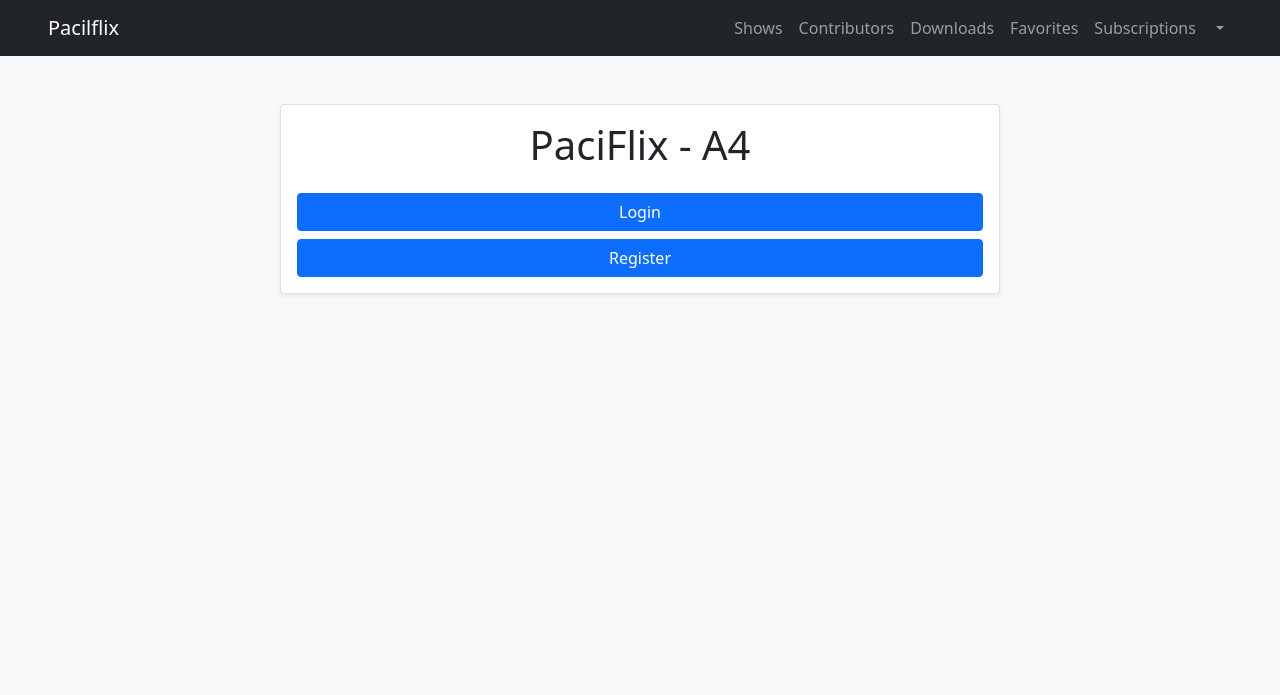
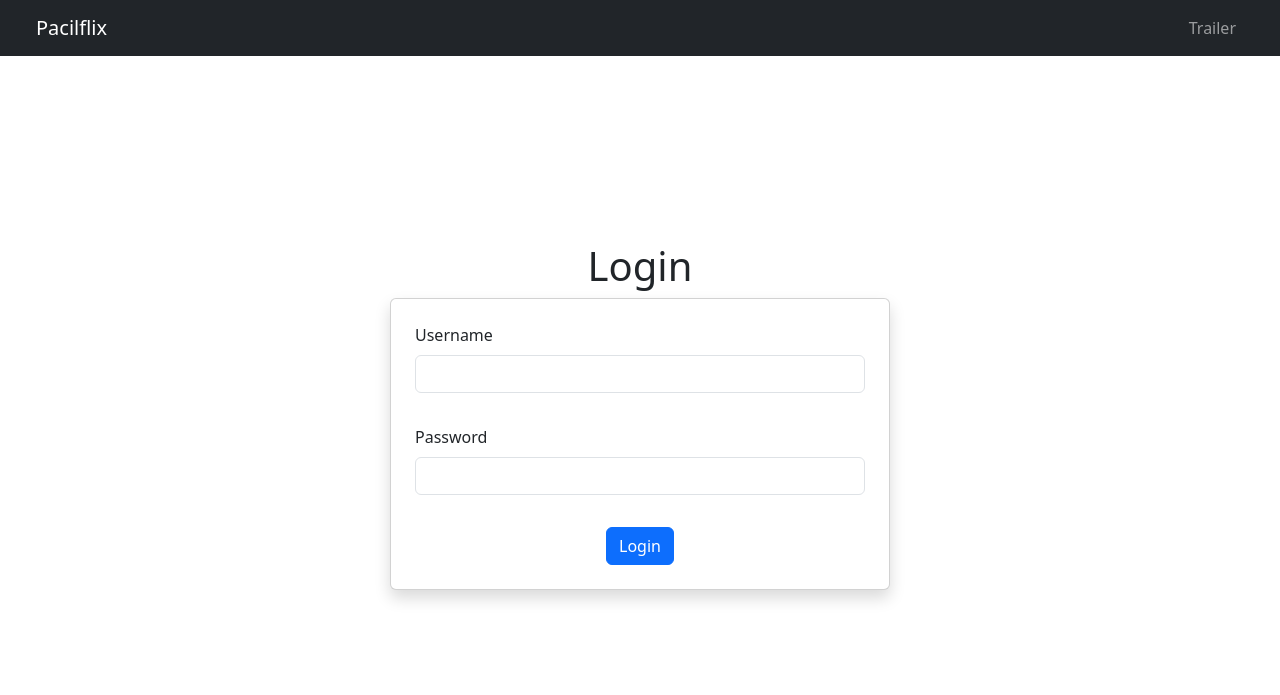
Before and after one commit to basdat-a4/Pacilflix, a Django app: page /main/ in a window 1280 px wide. Shown: the top 695 px of the page. Run offline with Django 5.2, Linux system fonts and the light colour scheme.

Commit message:
Update (TK3) : Repair Navbar for each feature

```diff
--- a/main/templates/base.html
+++ b/main/templates/base.html
@@ -29,10 +29,6 @@
 	</head>
 
 	<body>
-		{% block navbar %}
-        {% include 'navbar.html' %}
-        {% endblock navbar %}
-
         {% block content %}
         {% endblock content %}
 	</body>
--- a/main/templates/beli_langganan.html
+++ b/main/templates/beli_langganan.html
@@ -20,6 +20,7 @@
 
 {% block content %}
 <body>
+  {% include "navbar-user.html" %}
   <div class="container mt-5">
     <div class="row">
         <h1>BELI PAKET</h1>
--- a/main/templates/daftar_favorit.html
+++ b/main/templates/daftar_favorit.html
@@ -18,9 +18,8 @@
 
 </head>
 <body>
+    {% include "navbar-user.html" %}
     <h1>Daftar Favorit</h1>
-
-    <!-- Modal Tambah Favorit -->
     <div class="modal fade" id="modalTambahFavorit" tabindex="-1" aria-labelledby="modalTambahFavoritLabel" aria-hidden="true">
         <div class="modal-dialog">
             <div class="modal-content">
--- a/main/templates/daftar_kontributor.html
+++ b/main/templates/daftar_kontributor.html
@@ -17,6 +17,7 @@
 
 {% block content %}
 <body>
+  {% include "navbar-user.html" %}
   <div class="container mt-5">
     <h1>DAFTAR KONTRIBUTOR</h1>
     <div class="form-group mt-4">
--- a/main/templates/daftar_unduhan.html
+++ b/main/templates/daftar_unduhan.html
@@ -9,6 +9,7 @@
 
 </head>
 <body>
+    {% include "navbar-user.html" %}
     <h1>DAFTAR UNDUHAN (Pengguna)</h1>
 
     <!-- Modal -->
--- a/main/templates/episode.html
+++ b/main/templates/episode.html
@@ -5,6 +5,7 @@
 
 {% block content %}
 <body>
+    {% include "navbar-user.html" %}
     <div class="container mt-5">
         <h1>HALAMAN EPISODE</h1>
 
--- a/main/templates/film.html
+++ b/main/templates/film.html
@@ -5,6 +5,7 @@
 
 {% block content %}
 <body>
+    {% include "navbar-user.html" %}
     <div class="container mt-5">
         <h1>HALAMAN FILM</h1>
 
--- a/main/templates/kelola_langganan.html
+++ b/main/templates/kelola_langganan.html
@@ -22,6 +22,7 @@
 
 {% block content %}
 <body>
+  {% include "navbar-user.html" %}
   <div class="container mt-5">
     <h1>KELOLA LANGGANAN</h1>
     <h2 class="mt-5">Paket Langganan Aktif Anda:</h2>
--- a/main/templates/login.html
+++ b/main/templates/login.html
@@ -1,10 +1,11 @@
 {% extends 'base.html' %}
 {% block content %}
-<div class="container d-flex flex-column justify-content-center align-items-center h-screen">
+{% include "navbar-guest.html" %}
+<div class="container d-flex flex-column justify-content-center align-items-center" style="min-height: 80vh; padding-top: 10vh;">
     <h1 class="text-center">Login</h1>
-    <div class="row mt-4 w-form">
-        <div class="d-flex flex-column gap-4">
-            <form method="post">
+    <div class="w-form" style="width: 100%; max-width: 500px;"> <!-- Set a max width for the form -->
+        <div class="card p-4 shadow"> <!-- Added card styling for better visual separation -->
+            <form method="post" class="d-flex flex-column gap-3">
                 {% csrf_token %}
                 <div class="mb-3">
                     <label for="username" class="form-label">Username</label>
@@ -14,18 +15,10 @@
                     <label for="password" class="form-label">Password</label>
                     <input type="password" class="form-control" id="password" name="password" required>
                 </div>
-                <div class="d-flex justify-content-between">
+                <div class="d-flex justify-content-center">
                     <button type="submit" class="btn btn-primary">Login</button>
-                    <a class="btn btn-secondary">Cancel</a>
                 </div>
             </form>
-            {% if messages %}
-            <div class="alert alert-danger">
-                {% for message in messages %}
-                <p>{{ message }}</p>
-                {% endfor %}
-            </div>
-            {% endif %}
         </div>
     </div>
 </div>
--- a/main/templates/mainmenu.html
+++ b/main/templates/mainmenu.html
@@ -10,6 +10,7 @@
     <link href="https://cdn.jsdelivr.net/npm/bootstrap@5.1.3/dist/css/bootstrap.min.css" rel="stylesheet">
 </head>
 <body class="bg-light">
+    {% include "navbar-guest.html" %}
     <div class="container mt-5">
         <div class="row justify-content-center">
             <div class="col-md-8">
--- /dev/null
+++ b/main/templates/navbar-guest.html
@@ -0,0 +1,15 @@
+<nav class="navbar navbar-expand-lg navbar-dark bg-dark">
+	<div class="container-fluid mx-4">
+		<a class="navbar-brand" href="">Pacilflix</a>
+		<button class="navbar-toggler" type="button" data-bs-toggle="collapse" data-bs-target="#navbarNav" aria-controls="navbarNav" aria-expanded="false" aria-label="Toggle navigation">
+			<span class="navbar-toggler-icon"></span>
+		</button>
+		<div class="collapse navbar-collapse" id="navbarNav">
+			<ul class="navbar-nav ms-auto">
+				<li class="nav-item">
+					<a class="nav-link" href="">Trailer</a>
+				</li>
+			</ul>
+		</div>
+	</div>
+</nav>
--- a/main/templates/navbar.html
+++ b/main/templates/navbar-user.html
@@ -1,20 +1,11 @@
 <nav class="navbar navbar-expand-lg navbar-dark bg-dark">
 	<div class="container-fluid mx-4">
-		{% if username == 'Guest' %}
 		<a class="navbar-brand" href="">Pacilflix</a>
-		{% else %}
-		<a class="navbar-brand" href="">Pacilflix</a>
-		{% endif %}
 		<button class="navbar-toggler" type="button" data-bs-toggle="collapse" data-bs-target="#navbarNav" aria-controls="navbarNav" aria-expanded="false" aria-label="Toggle navigation">
 			<span class="navbar-toggler-icon"></span>
 		</button>
 		<div class="collapse navbar-collapse" id="navbarNav">
 			<ul class="navbar-nav ms-auto">
-				{% if username == 'Guest' %}
-				<li class="nav-item">
-					<a class="nav-link" href="">Shows</a>
-				</li>
-				{% else %}
 				<li class="nav-item">
 					<a class="nav-link" href="">Shows</a>
 				</li>
@@ -22,10 +13,10 @@
 					<a class="nav-link" href="">Contributors</a>
 				</li>
 				<li class="nav-item">
-					<a class="nav-link" href="">Downloads</a>
+					<a class="nav-link" href="">Favorites</a>
 				</li>
 				<li class="nav-item">
-					<a class="nav-link" href="">Favorites</a>
+					<a class="nav-link" href="">Downloads</a>
 				</li>
 				<li class="nav-item">
 					<a class="nav-link" href="">Subscriptions</a>
@@ -38,7 +29,6 @@
 						<li><a class="dropdown-item" href="">Logout</a></li>
 					</ul>
 				</li>
-				{% endif %}
 			</ul>
 		</div>
 	</div>
--- a/main/templates/series.html
+++ b/main/templates/series.html
@@ -5,6 +5,7 @@
 
 {% block content %}
 <body>
+    {% include "navbar-user.html" %}
     <div class="container mt-5">
         <h1>HALAMAN SERIES</h1>
 
--- a/main/templates/tayangan.html
+++ b/main/templates/tayangan.html
@@ -5,6 +5,7 @@
 
 {% block content %}
 <body>
+    {% include "navbar-user.html" %}
     <div class="container mt-5">
         <h1>DAFTAR TAYANGAN</h1>
 
--- a/main/views.py
+++ b/main/views.py
@@ -2,4 +2,4 @@ from django.shortcuts import render
 
 # Create your views here.
 def show_main(request):
-    return render(request, "mainmenu.html")
+    return render(request, "login.html")
```
Also changed, not shown: main/templates/register.html (+7 -7 lines).
